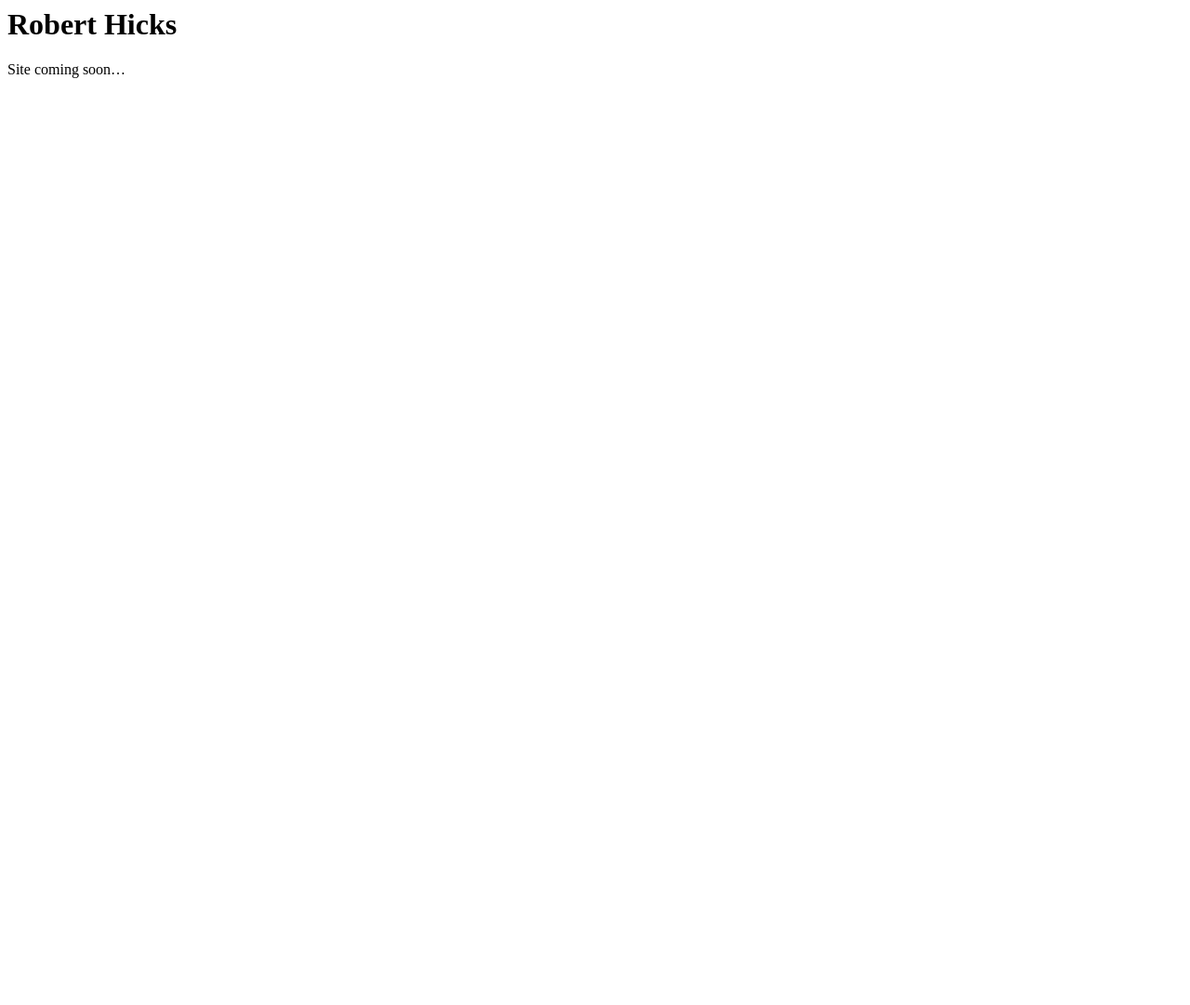
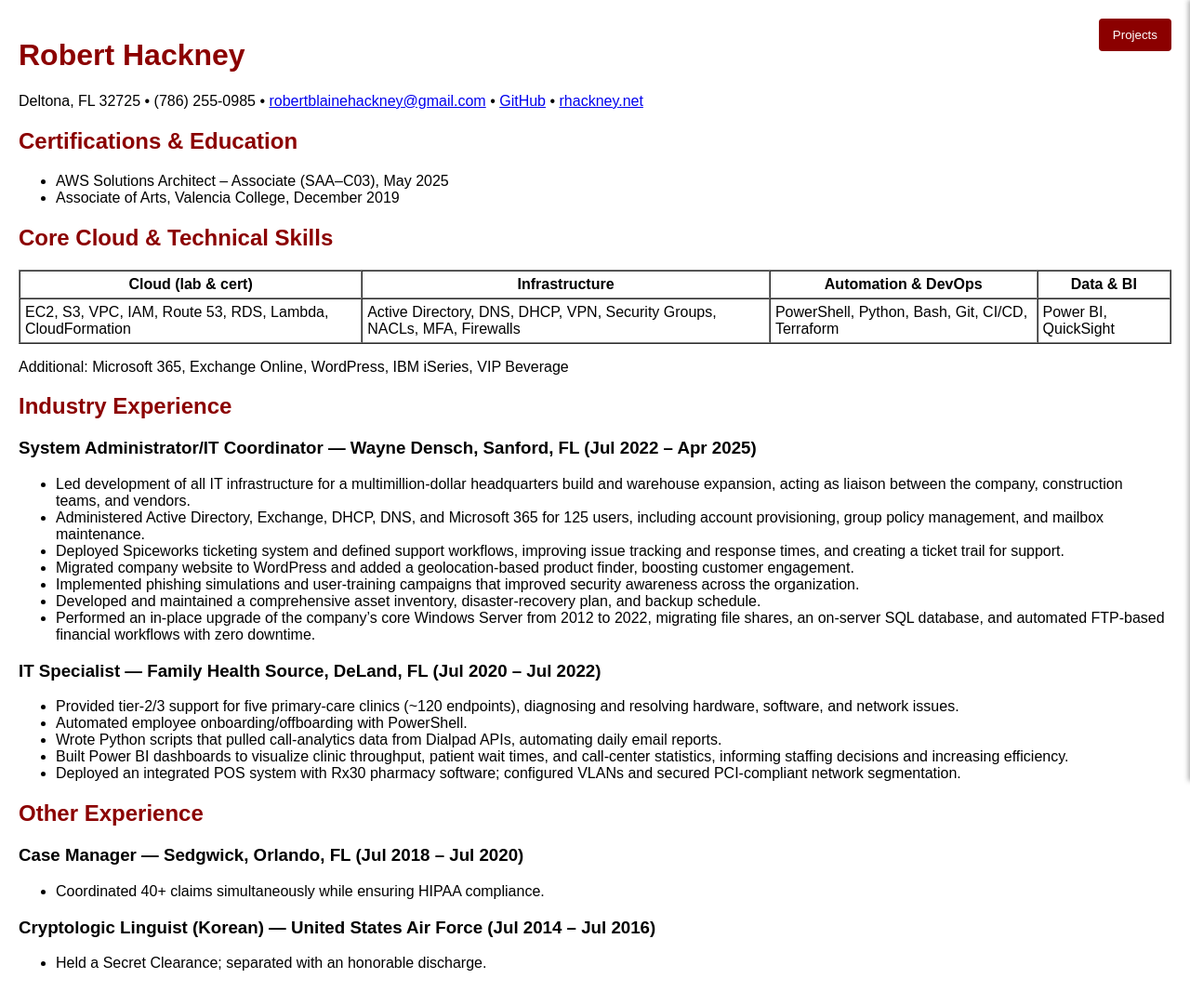
Before and after one commit to r-hackney/website, a plain HTML site: page website/index.html in a window 1280 px wide. Shown: the whole page at 93% size. Before the commit the page ends 800 px from the top, so only its background shows below. Drawn offline with Linux system fonts and the light colour scheme.

Commit message:
Updated index.html

```diff
--- a/website/index.html
+++ b/website/index.html
@@ -1 +1,131 @@
-<h1>Robert Hicks</h1><p>Site coming soon…</p>
+<!DOCTYPE html>
+<html lang='en'>
+<head>
+  <meta charset='UTF-8'>
+  <title>Robert Hackney – Resume</title>
+  <style>
+    /* Global font setting */
+    body {
+      font-family: Arial, sans-serif;
+      margin: 0;
+      padding: 0;
+    }
+    h1, h2 {
+      color: darkred;
+    }
+    /* Main content wrapper */
+    #main-content {
+      padding: 20px;
+    }
+    /* Sidebar styles */
+    #sidebar {
+      position: fixed;
+      top: 0;
+      right: 0;
+      width: 250px;
+      height: 100%;
+      background: #f4f4f4;
+      box-shadow: -2px 0 5px rgba(0,0,0,0.3);
+      transform: translateX(100%);
+      transition: transform 0.3s ease;
+      overflow-y: auto;
+      padding: 20px;
+      z-index: 1000;
+    }
+    #sidebar.open {
+      transform: translateX(0);
+    }
+    /* Toggle button */
+    #toggleSidebar {
+      position: fixed;
+      top: 20px;
+      right: 20px;
+      background: darkred;
+      color: white;
+      border: none;
+      padding: 10px 15px;
+      cursor: pointer;
+      border-radius: 4px;
+      z-index: 1001;
+    }
+  </style>
+</head>
+<body>
+  <button id='toggleSidebar'>Projects</button>
+
+  <div id='sidebar'>
+    <!-- Future project links go here -->
+    <p><em>Projects coming soon!</em></p>
+  </div>
+
+  <div id='main-content'>
+    <h1>Robert Hackney</h1>
+    <p>Deltona, FL 32725 &bull; (786) 255-0985 &bull; <a href='mailto:robertblainehackney@gmail.com'>robertblainehackney@gmail.com</a> &bull; <a href='https://github.com/r-hackney'>GitHub</a> &bull; <a href='http://rhackney.net'>rhackney.net</a></p>
+
+    <h2>Certifications &amp; Education</h2>
+    <ul>
+      <li>AWS Solutions Architect &ndash; Associate (SAA&ndash;C03), May 2025</li>
+      <li>Associate of Arts, Valencia College, December 2019</li>
+    </ul>
+
+    <h2>Core Cloud &amp; Technical Skills</h2>
+    <table border='1' cellpadding='5' cellspacing='0'>
+      <tr>
+        <th>Cloud (lab &amp; cert)</th>
+        <th>Infrastructure</th>
+        <th>Automation &amp; DevOps</th>
+        <th>Data &amp; BI</th>
+      </tr>
+      <tr>
+        <td>EC2, S3, VPC, IAM, Route 53, RDS, Lambda, CloudFormation</td>
+        <td>Active Directory, DNS, DHCP, VPN, Security Groups, NACLs, MFA, Firewalls</td>
+        <td>PowerShell, Python, Bash, Git, CI/CD, Terraform</td>
+        <td>Power BI, QuickSight</td>
+      </tr>
+    </table>
+    <p>Additional: Microsoft 365, Exchange Online, WordPress, IBM iSeries, VIP Beverage</p>
+
+    <h2>Industry Experience</h2>
+
+    <h3>System Administrator/IT Coordinator &mdash; Wayne Densch, Sanford, FL (Jul 2022 &ndash; Apr 2025)</h3>
+    <ul>
+      <li>Led development of all IT infrastructure for a multimillion-dollar headquarters build and warehouse expansion, acting as liaison between the company, construction teams, and vendors.</li>
+      <li>Administered Active Directory, Exchange, DHCP, DNS, and Microsoft 365 for 125 users, including account provisioning, group policy management, and mailbox maintenance.</li>
+      <li>Deployed Spiceworks ticketing system and defined support workflows, improving issue tracking and response times, and creating a ticket trail for support.</li>
+      <li>Migrated company website to WordPress and added a geolocation-based product finder, boosting customer engagement.</li>
+      <li>Implemented phishing simulations and user-training campaigns that improved security awareness across the organization.</li>
+      <li>Developed and maintained a comprehensive asset inventory, disaster-recovery plan, and backup schedule.</li>
+      <li>Performed an in-place upgrade of the company&rsquo;s core Windows Server from 2012 to 2022, migrating file shares, an on-server SQL database, and automated FTP-based financial workflows with zero downtime.</li>
+    </ul>
+
+    <h3>IT Specialist &mdash; Family Health Source, DeLand, FL (Jul 2020 &ndash; Jul 2022)</h3>
+    <ul>
+      <li>Provided tier-2/3 support for five primary-care clinics (~120 endpoints), diagnosing and resolving hardware, software, and network issues.</li>
+      <li>Automated employee onboarding/offboarding with PowerShell.</li>
+      <li>Wrote Python scripts that pulled call-analytics data from Dialpad APIs, automating daily email reports.</li>
+      <li>Built Power BI dashboards to visualize clinic throughput, patient wait times, and call-center statistics, informing staffing decisions and increasing efficiency.</li>
+      <li>Deployed an integrated POS system with Rx30 pharmacy software; configured VLANs and secured PCI-compliant network segmentation.</li>
+    </ul>
+
+    <h2>Other Experience</h2>
+
+    <h3>Case Manager &mdash; Sedgwick, Orlando, FL (Jul 2018 &ndash; Jul 2020)</h3>
+    <ul>
+      <li>Coordinated 40+ claims simultaneously while ensuring HIPAA compliance.</li>
+    </ul>
+
+    <h3>Cryptologic Linguist (Korean) &mdash; United States Air Force (Jul 2014 &ndash; Jul 2016)</h3>
+    <ul>
+      <li>Held a Secret Clearance; separated with an honorable discharge.</li>
+    </ul>
+  </div>
+
+  <script>
+    const toggleBtn = document.getElementById('toggleSidebar');
+    const sidebar = document.getElementById('sidebar');
+    toggleBtn.addEventListener('click', () => {
+      sidebar.classList.toggle('open');
+    });
+  </script>
+</body>
+</html>
```
